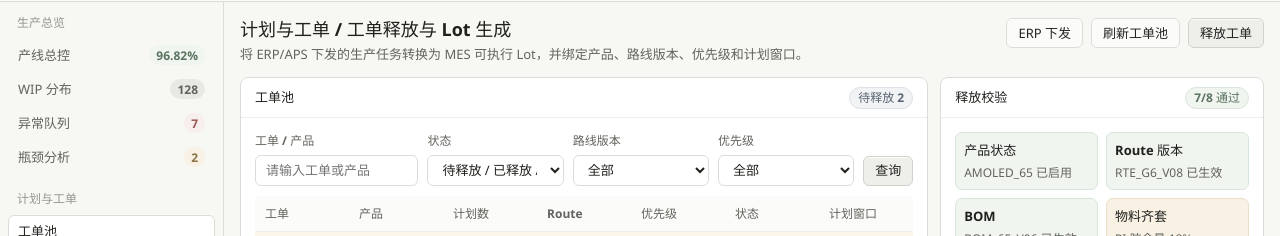
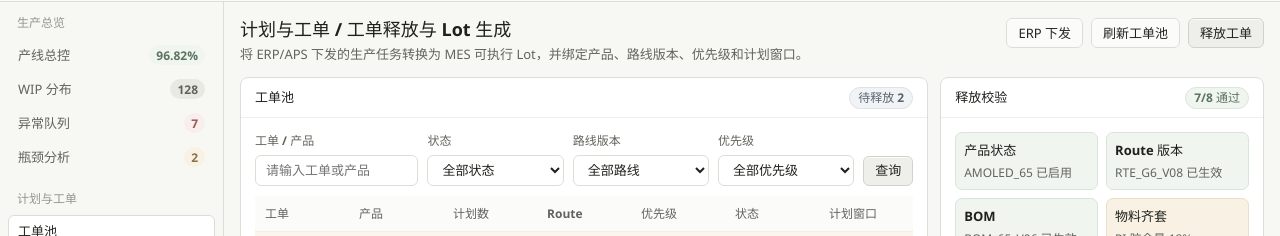
Before and after one commit to FanWenHuiChina/smartdisplay-mes, a Vue app in the folder smartdisplay-mes-ui/: page /order in a window 1280 px wide. Shown: the part 92-328 px from the top of the page. Built offline with nearby package versions, Linux system fonts and the light colour scheme; no server answers; sample sign-in values are in the browser's storage.

Commit message:
feat: wire order query filters

```diff
--- a/smartdisplay-mes-ui/src/views/order/index.vue
+++ b/smartdisplay-mes-ui/src/views/order/index.vue
@@ -20,19 +20,51 @@
         </div>
         <div class="mes-card__body">
           <div class="mes-filters">
-            <div class="mes-field"><label>工单 / 产品</label><input class="mes-input" placeholder="请输入工单或产品" /></div>
-            <div class="mes-field"><label>状态</label><select class="mes-select"><option>待释放 / 已释放 / Hold</option></select></div>
-            <div class="mes-field"><label>路线版本</label><select class="mes-select"><option>全部</option></select></div>
-            <div class="mes-field"><label>优先级</label><select class="mes-select"><option>全部</option><option>Hot Lot</option></select></div>
-            <button class="mes-btn primary">查询</button>
+            <div class="mes-field">
+              <label>工单 / 产品</label>
+              <input v-model.trim="orderFilters.keyword" class="mes-input" placeholder="请输入工单或产品" @keyup.enter="loadOrders" />
+            </div>
+            <div class="mes-field">
+              <label>状态</label>
+              <select v-model="orderFilters.status" class="mes-select">
+                <option value="">全部状态</option>
+                <option value="CREATED">待释放</option>
+                <option value="RELEASED">已释放</option>
+                <option value="HOLD">Hold</option>
+                <option value="COMPLETED">完成</option>
+              </select>
+            </div>
+            <div class="mes-field">
+              <label>路线版本</label>
+              <select v-model="orderFilters.route" class="mes-select">
+                <option value="">全部路线</option>
+                <option value="RTE_G6_V08">RTE_G6_V08</option>
+                <option value="RTE_G6_V05">RTE_G6_V05</option>
+                <option value="RTE_MOD_V04">RTE_MOD_V04</option>
+              </select>
+            </div>
+            <div class="mes-field">
+              <label>优先级</label>
+              <select v-model="orderFilters.priority" class="mes-select">
+                <option value="">全部优先级</option>
+                <option value="hot">Hot Lot</option>
+                <option value="normal">普通</option>
+              </select>
+            </div>
+            <button class="mes-btn primary" :disabled="loading" @click="loadOrders">
+              {{ loading ? '查询中' : '查询' }}
+            </button>
           </div>
           <table class="mes-table">
             <thead><tr><th>工单</th><th>产品</th><th>计划数</th><th>Route</th><th>优先级</th><th>状态</th><th>计划窗口</th></tr></thead>
             <tbody>
-              <tr v-for="order in orders" :key="order.no" :class="{ hot: order.hot }">
+              <tr v-for="order in displayOrders" :key="order.no" :class="{ hot: order.hot }">
                 <td>{{ order.no }}</td><td>{{ order.product }}</td><td>{{ order.qty }}</td><td>{{ order.route }}</td>
                 <td><span v-if="order.hot" class="status-tag orange">Hot</span><span v-else>普通</span></td>
                 <td><span class="status-tag" :class="order.statusType">{{ order.status }}</span></td><td>{{ order.window }}</td>
+              </tr>
+              <tr v-if="!displayOrders.length">
+                <td colspan="7">没有符合条件的工单</td>
               </tr>
             </tbody>
           </table>
@@ -156,11 +188,29 @@ const erpImportForm = ref({
   priority: 0,
   lineCode: 'LINE_01'
 })
+const orderFilters = ref({
+  keyword: '',
+  status: '',
+  route: '',
+  priority: ''
+})
 
 const pendingCount = computed(() => orders.value.filter(order => ['CREATED', '待释放', '计划'].includes(order.rawStatus || order.status)).length)
 const previewLotCount = computed(() => lots.value.length || 10)
 const canCreateOrder = computed(() => hasButton('order:create'))
 const canReleaseOrder = computed(() => hasButton('order:release'))
+const displayOrders = computed(() => {
+  const keyword = orderFilters.value.keyword.trim().toLowerCase()
+  return orders.value.filter(order => {
+    const matchesKeyword = !keyword
+      || order.no.toLowerCase().includes(keyword)
+      || order.product.toLowerCase().includes(keyword)
+    const matchesRoute = !orderFilters.value.route || order.route === orderFilters.value.route
+    const matchesPriority = !orderFilters.value.priority
+      || (orderFilters.value.priority === 'hot' ? order.hot : !order.hot)
+    return matchesKeyword && matchesRoute && matchesPriority
+  })
+})
 const erpImportSummary = computed(() => {
   if (!erpImportResult.value) return ''
   const result = erpImportResult.value
@@ -209,14 +259,21 @@ function mapLot(lot) {
 }
 
 async function loadOrders() {
+  loading.value = true
   try {
-    const data = await getOrders({ current: 1, size: 20 })
+    const params = { current: 1, size: 20 }
+    if (orderFilters.value.status) {
+      params.status = orderFilters.value.status
+    }
+    const data = await getOrders(params)
     if (Array.isArray(data.records)) {
       orders.value = data.records.map(mapOrder)
     }
   } catch (error) {
     warnDevFallback('工单接口不可用', error)
     if (__DEV_MOCK_FALLBACK__) orders.value = fallbackOrders
+  } finally {
+    loading.value = false
   }
 }
 
@@ -281,7 +338,7 @@ async function releaseFirstOrder() {
     ElMessage.warning('当前角色无权释放工单')
     return
   }
-  const target = orders.value.find(order => order.rawStatus === 'CREATED' || order.status === '待释放')
+  const target = displayOrders.value.find(order => order.rawStatus === 'CREATED' || order.status === '待释放')
   if (!target) {
     ElMessage.warning('当前没有可释放工单')
     return
```
Also changed, not shown: smartdisplay-mes-ui/scripts/verify-frontend-contract.mjs (+8 -0 lines), 1 other file (tests, documents, lock files or other folders).
